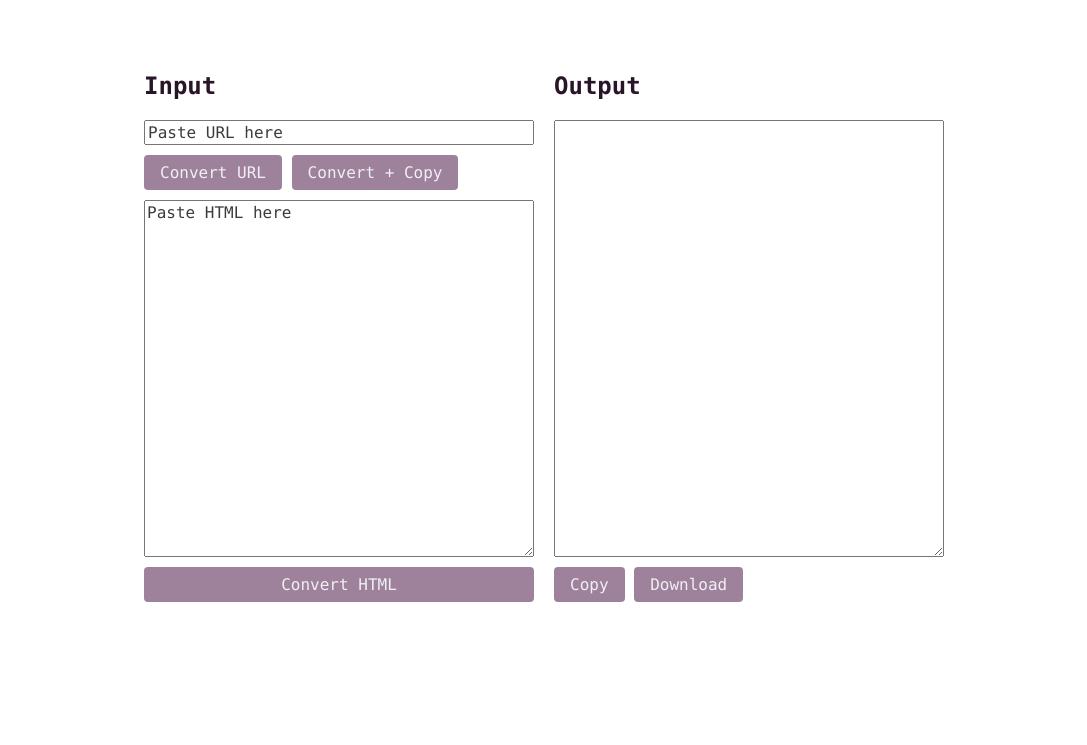
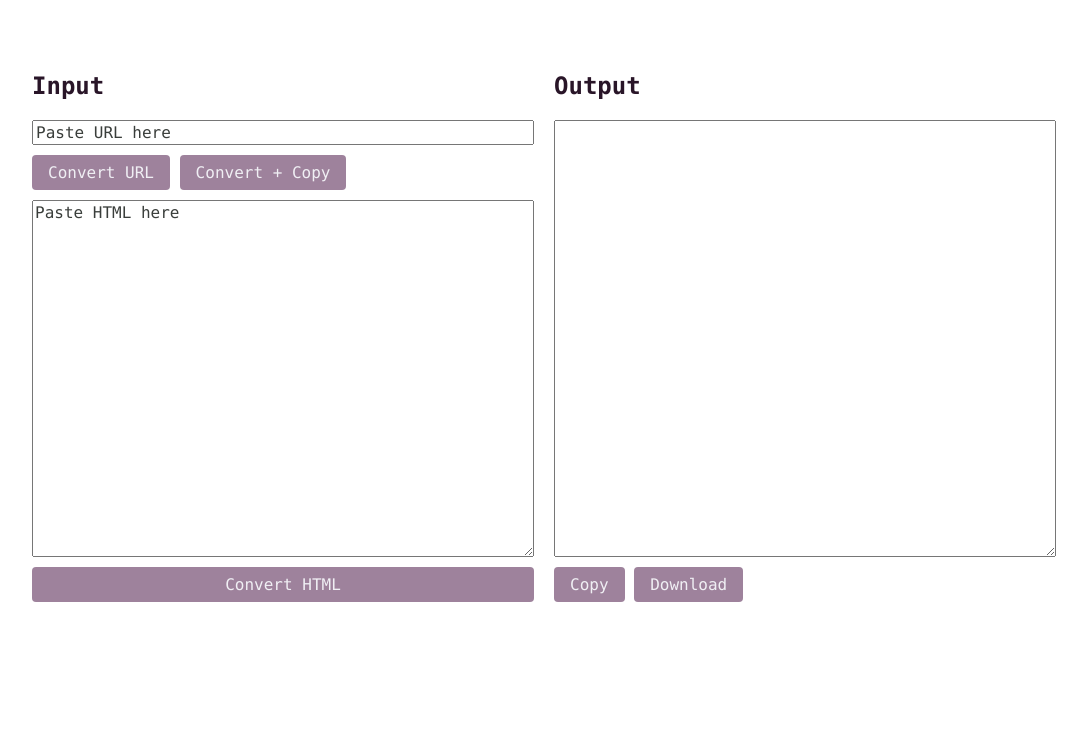
Before and after one commit to minttoothpick/html-to-markdown-yay-lets-go, a website: page public/index.html in a window 1280 px wide. Shown: the part 95-840 px from the top of the page, without its empty margins (96-1183 px from the left). Drawn offline with nearby package versions, Linux system fonts and the light colour scheme.

Commit message:
Styling adjustments

```diff
--- a/public/index.html
+++ b/public/index.html
@@ -5,16 +5,16 @@
   <style>
   /* https://coolors.co/000000-291528-3a3e3b-f0eff4-9e829c */
 
-  html, body { height: 100%; }
+  html, body {
+    height: 100%;
+  }
 
   body {
     font-family: ui-monospace, 'Cascadia Code', 'Source Code Pro', Menlo, Consolas, 'DejaVu Sans Mono', monospace;
     color: #291528;
-    max-width: 800px;
+    max-width: 80vw;
     margin: 0 auto;
     padding: 20px;
-    /* display: flex;
-    flex-direction: column; */
   }
 
   button,
@@ -28,7 +28,6 @@
   }
 
   .grid {
-    /* flex: 1; */
     display: grid;
     grid-template-columns: 1fr 1fr;
     gap: 20px;
@@ -72,7 +71,7 @@
     padding: 10px;
     margin-bottom: 10px;
     border-radius: 4px;
-    min-height: 1em; /* Ensures the container always takes up space */
+    min-height: 1em;
   }
 
   [role="status"] {
```
